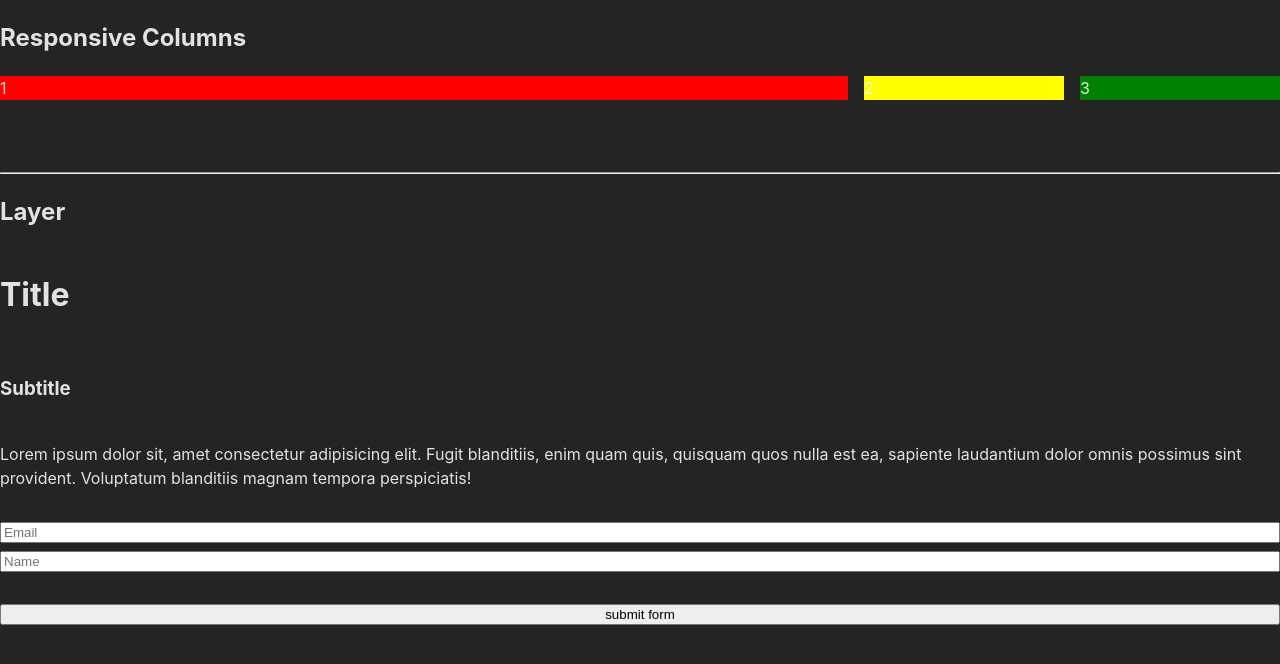
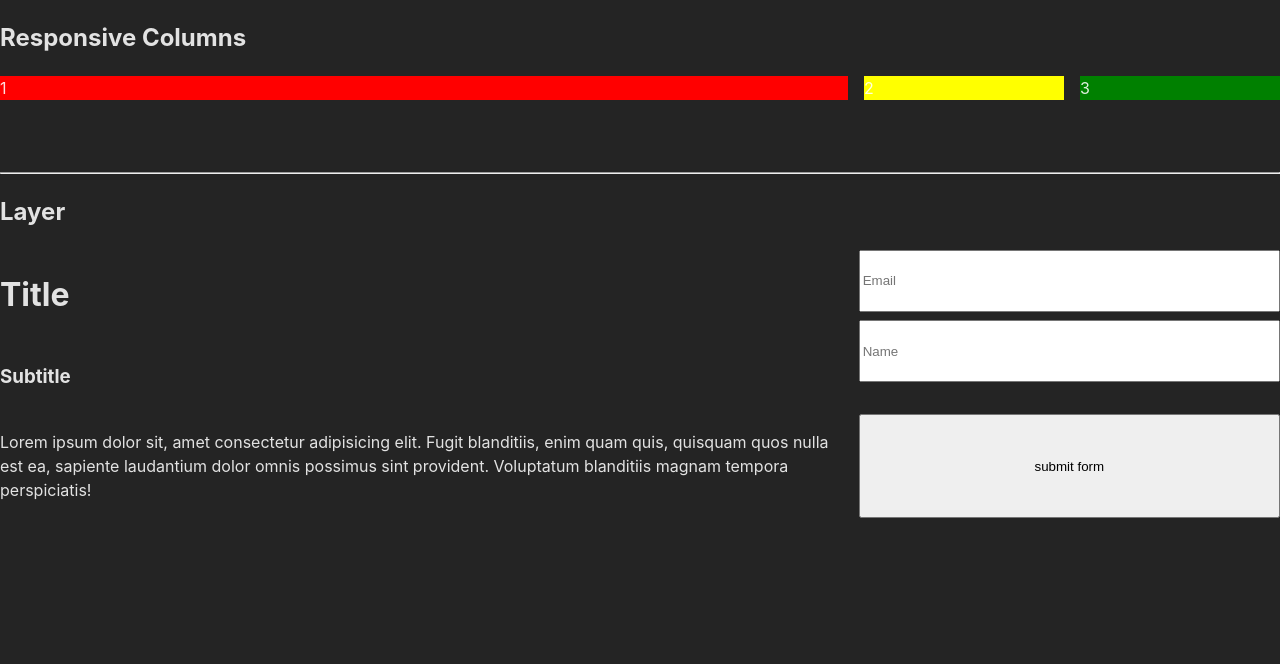
Before and after one commit to Arghun-dev/space-patterns, a React (Vite) app: page / in a window 1280 px wide. Shown: the top 664 px of the page. Built offline with nearby package versions, Linux system fonts and the light colour scheme.

Commit message:
feat: split component pattern

```diff
--- a/src/App.tsx
+++ b/src/App.tsx
@@ -1,5 +1,6 @@
 import { Layer } from "./Layer";
 import { Columns, Column } from "./ResponsiveGrid";
+import { Split } from "./Split";
 
 function App() {
   return (
@@ -21,9 +22,9 @@ function App() {
       <div>
         <hr />
         <h2>Layer</h2>
-        <Layer>
-          <h1>Title</h1>
+        <Split fraction="2/3">
           <Layer gutter="xs">
+            <h1>Title</h1>
             <h3>Subtitle</h3>
             <p>
               Lorem ipsum dolor sit, amet consectetur adipisicing elit. Fugit
@@ -41,7 +42,7 @@ function App() {
 
             <button>submit form</button>
           </Layer>
-        </Layer>
+        </Split>
       </div>
     </Layer>
   );
--- /dev/null
+++ b/src/Split.tsx
@@ -0,0 +1,13 @@
+import styled from "styled-components";
+import { fractionSchema, spaceSchema } from "./utils/spaceSchema";
+
+interface SplitProps {
+  gutter?: keyof typeof spaceSchema;
+  fraction?: keyof typeof fractionSchema;
+}
+
+export const Split = styled.div<SplitProps>`
+  display: grid;
+  gap: ${(props) => spaceSchema[props.gutter ?? "md"]};
+  grid-template-columns: ${(props) => fractionSchema[props.fraction ?? "1/2"]};
+`;
```
